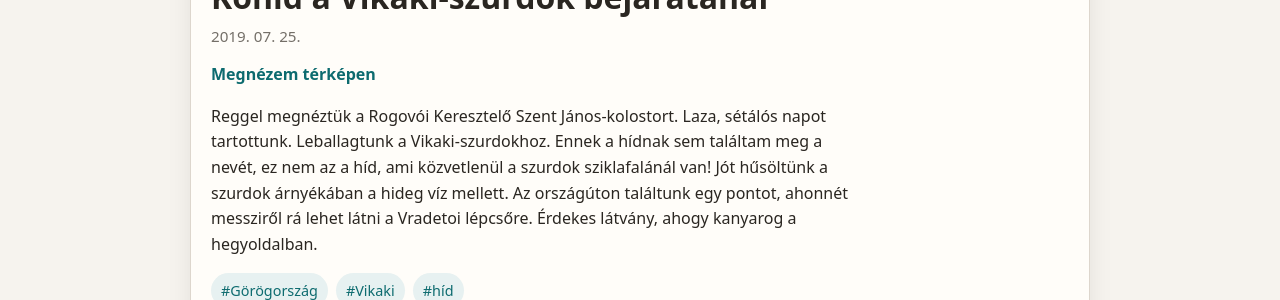
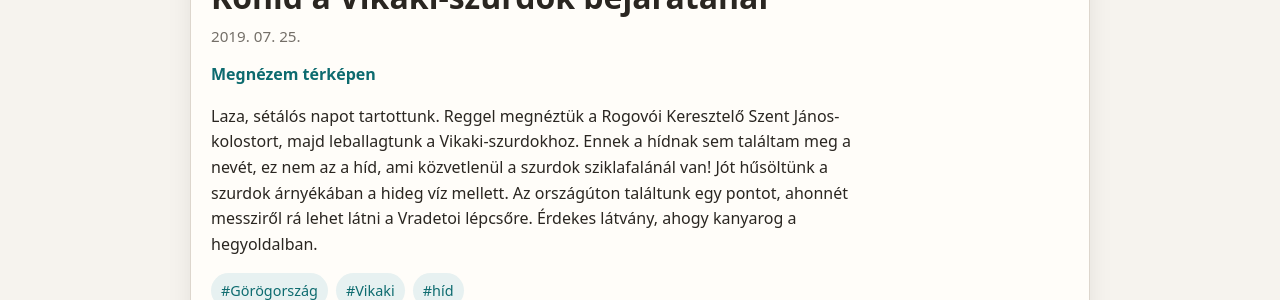
Before and after one commit to havassy/fotoblog, a Jekyll site: the page built from _posts/2019-07-25-vikaki_kohid.md, in a window 1280 px wide. Shown: the part 810-1110 px from the top of the page. Built offline with Jekyll 4.4.1, drawn with Linux system fonts in a browser that asks for light colours; part of the change alters nothing that is shown.

Commit message:
Auto-create/update posts from images [skip ci]

```diff
--- a/_posts/2019-07-25-vikaki_kohid.md
+++ b/_posts/2019-07-25-vikaki_kohid.md
@@ -13,7 +13,7 @@ tags:
   - "Görögország"
   - "Vikaki"
   - "híd"
-description: "Reggel megnéztük a Rogovói Keresztelő Szent János-kolostort."
+description: "Laza, sétálós napot tartottunk."
 ---
 
-Reggel megnéztük a Rogovói Keresztelő Szent János-kolostort. Laza, sétálós napot tartottunk. Leballagtunk a Vikaki-szurdokhoz. Ennek a hídnak sem találtam meg a nevét, ez nem az a híd, ami közvetlenül a szurdok sziklafalánál van! Jót hűsöltünk a szurdok árnyékában a hideg víz mellett. Az országúton találtunk egy pontot, ahonnét messziről rá lehet látni a Vradetoi lépcsőre. Érdekes látvány, ahogy kanyarog a hegyoldalban.
+Laza, sétálós napot tartottunk. Reggel megnéztük a Rogovói Keresztelő Szent János-kolostort, majd leballagtunk a Vikaki-szurdokhoz. Ennek a hídnak sem találtam meg a nevét, ez nem az a híd, ami közvetlenül a szurdok sziklafalánál van! Jót hűsöltünk a szurdok árnyékában a hideg víz mellett. Az országúton találtunk egy pontot, ahonnét messziről rá lehet látni a Vradetoi lépcsőre. Érdekes látvány, ahogy kanyarog a hegyoldalban.
```
